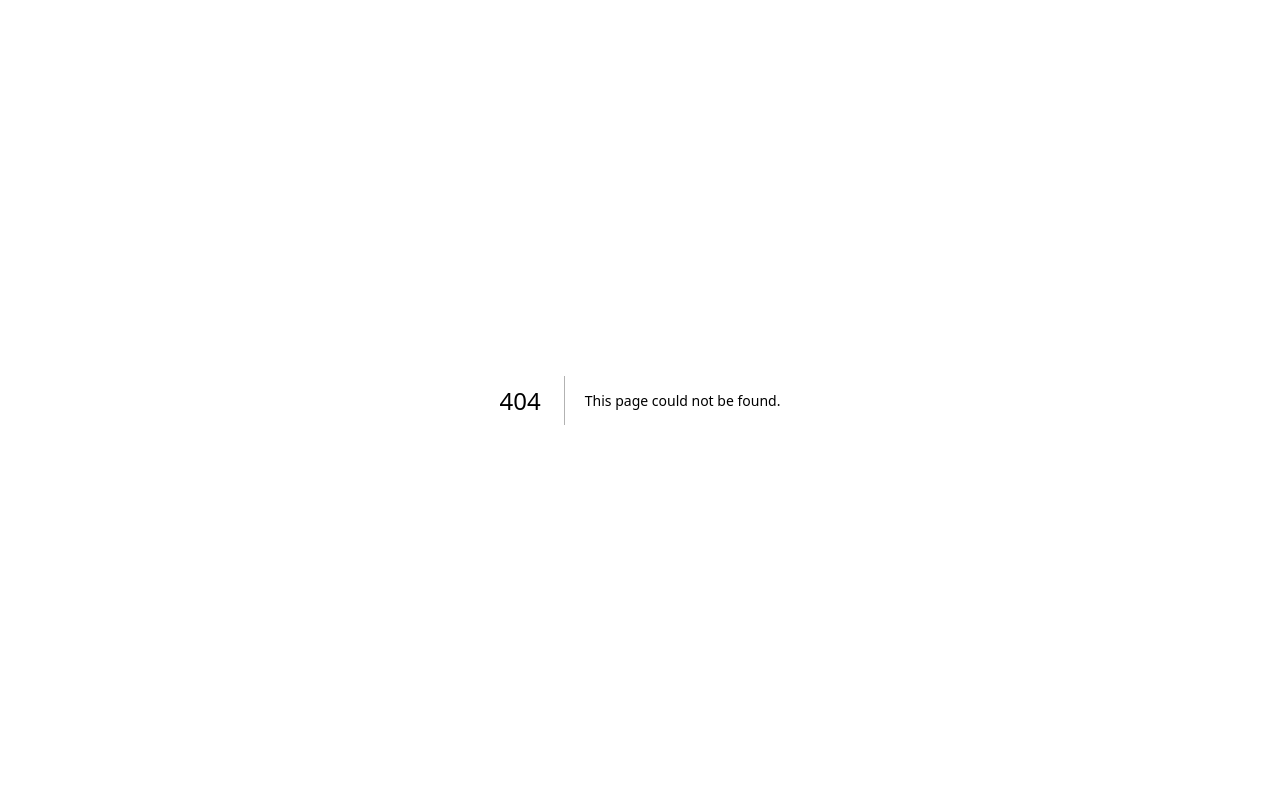
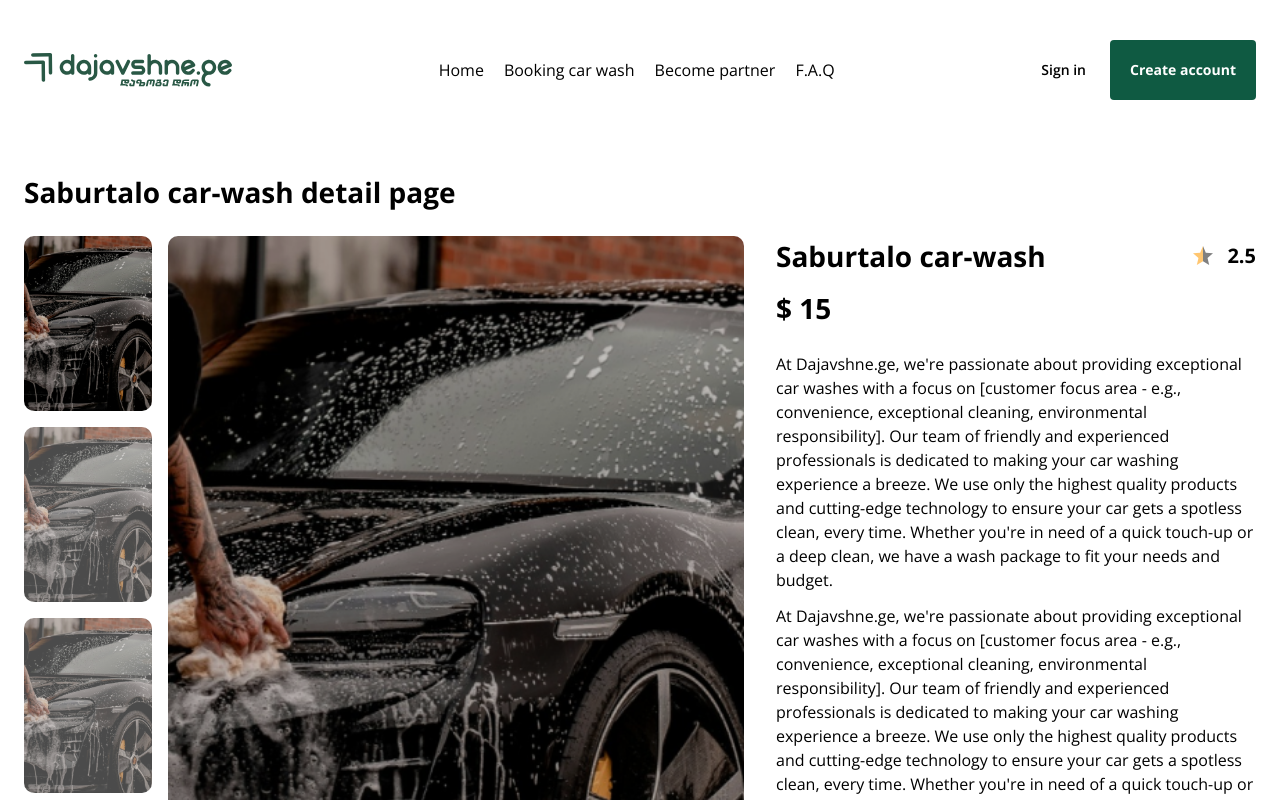
Before and after one commit to Dajavshne/Dajavshne-FE, a Next.js app: page /details in a window 1280 px wide. Before the commit this address had no page. Shown: the top 800 px of the page. Built offline with nearby package versions, Linux system fonts and the light colour scheme.

Commit message:
add car-wash details page

```diff
--- a/src/app/(main)/components/TopWashingCenters.tsx
+++ b/src/app/(main)/components/TopWashingCenters.tsx
@@ -39,7 +39,7 @@ const TopWashingCenters = () => {
             </div>
           </div>
           <div className="px-4 pb-4 pt-6">
-            <Link href="/" className="btn btn-primary w-full">
+            <Link href="/details" className="btn btn-primary w-full">
               Book now
             </Link>
           </div>
--- /dev/null
+++ b/src/app/(main)/details/page.tsx
@@ -0,0 +1,115 @@
+'use client';
+
+import Image from 'next/image';
+import Link from 'next/link';
+import { useRef, useState } from 'react';
+import { twJoin } from 'tailwind-merge';
+
+import galleryImage from '/public/images/slide.png';
+import StarIcon from '@/icons/StarIcon';
+
+const galleryImages = [galleryImage, galleryImage, galleryImage, galleryImage];
+
+export default function Details() {
+  const imageRef = useRef<HTMLImageElement>(null);
+  const [activeImage, setActiveImage] = useState(0);
+
+  const onImageChange = (nextImage: number) => {
+    setActiveImage(nextImage);
+    if (imageRef.current) {
+      imageRef.current.classList.add('animate-blink');
+
+      setTimeout(() => {
+        imageRef.current?.classList.remove('animate-blink');
+      }, 200);
+    }
+  };
+
+  return (
+    <section className="mx-auto mb-4 max-w-1920 px-4 md:px-6 2xl:px-desktop">
+      <h1 className="text-lg font-bold md:text-[28px] md:leading-10">
+        Saburtalo car-wash detail page
+      </h1>
+      <div className="mt-6 flex flex-col gap-6 lg:gap-8 xl:flex-row">
+        <div className="flex gap-4 max-xl:h-[516px] max-lg:h-[400px] max-md:h-72 xl:w-3/5">
+          <div className="flex w-1/5 flex-col gap-4">
+            {galleryImages.map((galleryImage, idx) => {
+              return (
+                <div
+                  key={idx}
+                  className="h-1/4"
+                  onClick={() => onImageChange(idx)}
+                >
+                  <Image
+                    priority
+                    src={galleryImage}
+                    alt=""
+                    placeholder="blur"
+                    className={twJoin(
+                      'size-full cursor-pointer rounded-10 object-cover duration-200',
+                      idx !== activeImage && 'opacity-70',
+                    )}
+                  />
+                </div>
+              );
+            })}
+          </div>
+          <Image
+            ref={imageRef}
+            priority
+            src={galleryImages[activeImage]}
+            alt=""
+            className="w-4/5 rounded-10 object-cover"
+            placeholder="blur"
+          />
+        </div>
+        <div className="flex flex-col justify-between xl:w-2/5 xl:gap-14">
+          <div>
+            <div className="flex items-center justify-between">
+              <h3>Saburtalo car-wash</h3>
+              <div className="flex items-center gap-3">
+                <StarIcon
+                  className="size-5 md:size-6"
+                  percent={(2.5 / 5) * 100}
+                />
+                <p className="text-base font-bold md:text-xl">2.5</p>
+              </div>
+            </div>
+            <span className="mt-3 block text-lg font-bold md:text-[28px] md:leading-10">
+              $ 15
+            </span>
+            <div className="mt-6 flex flex-col gap-3">
+              <p>
+                At Dajavshne.ge, we're passionate about providing exceptional
+                car washes with a focus on [customer focus area - e.g.,
+                convenience, exceptional cleaning, environmental
+                responsibility]. Our team of friendly and experienced
+                professionals is dedicated to making your car washing experience
+                a breeze. We use only the highest quality products and
+                cutting-edge technology to ensure your car gets a spotless
+                clean, every time. Whether you're in need of a quick touch-up or
+                a deep clean, we have a wash package to fit your needs and
+                budget.
+              </p>
+              <p>
+                At Dajavshne.ge, we're passionate about providing exceptional
+                car washes with a focus on [customer focus area - e.g.,
+                convenience, exceptional cleaning, environmental
+                responsibility]. Our team of friendly and experienced
+                professionals is dedicated to making your car washing experience
+                a breeze. We use only the highest quality products and
+                cutting-edge technology to ensure your car gets a spotless
+                clean, every time. Whether you're in need of a quick touch-up or
+                a deep clean, we have a wash package to fit your needs and
+                budget.
+              </p>
+            </div>
+          </div>
+          <Link href="/" className="btn btn-primary mt-6 w-full">
+            Book now
+          </Link>
+        </div>
+      </div>
+    </section>
+  );
+}
--- a/src/app/globals.css
+++ b/src/app/globals.css
@@ -1,6 +1,14 @@
 @tailwind base;
 @tailwind components;
 @tailwind utilities;
+
+* {
+  scrollbar-width: none; /* Firefox */
+}
+
+::-webkit-scrollbar {
+  display: none; /* Safari and Chrome */
+}
 
 input {
     @apply outline-none;
--- a/tailwind.config.ts
+++ b/tailwind.config.ts
@@ -44,6 +44,15 @@ const config: Config = {
         13: '52px',
         25: '100px',
       },
+      keyframes: {
+        blink: {
+          '0%, 100%': { opacity: '100%' },
+          '50%': { opacity: '0%' },
+        },
+      },
+      animation: {
+        blink: 'blink 200ms linear',
+      },
     },
   },
   plugins: [],
```
